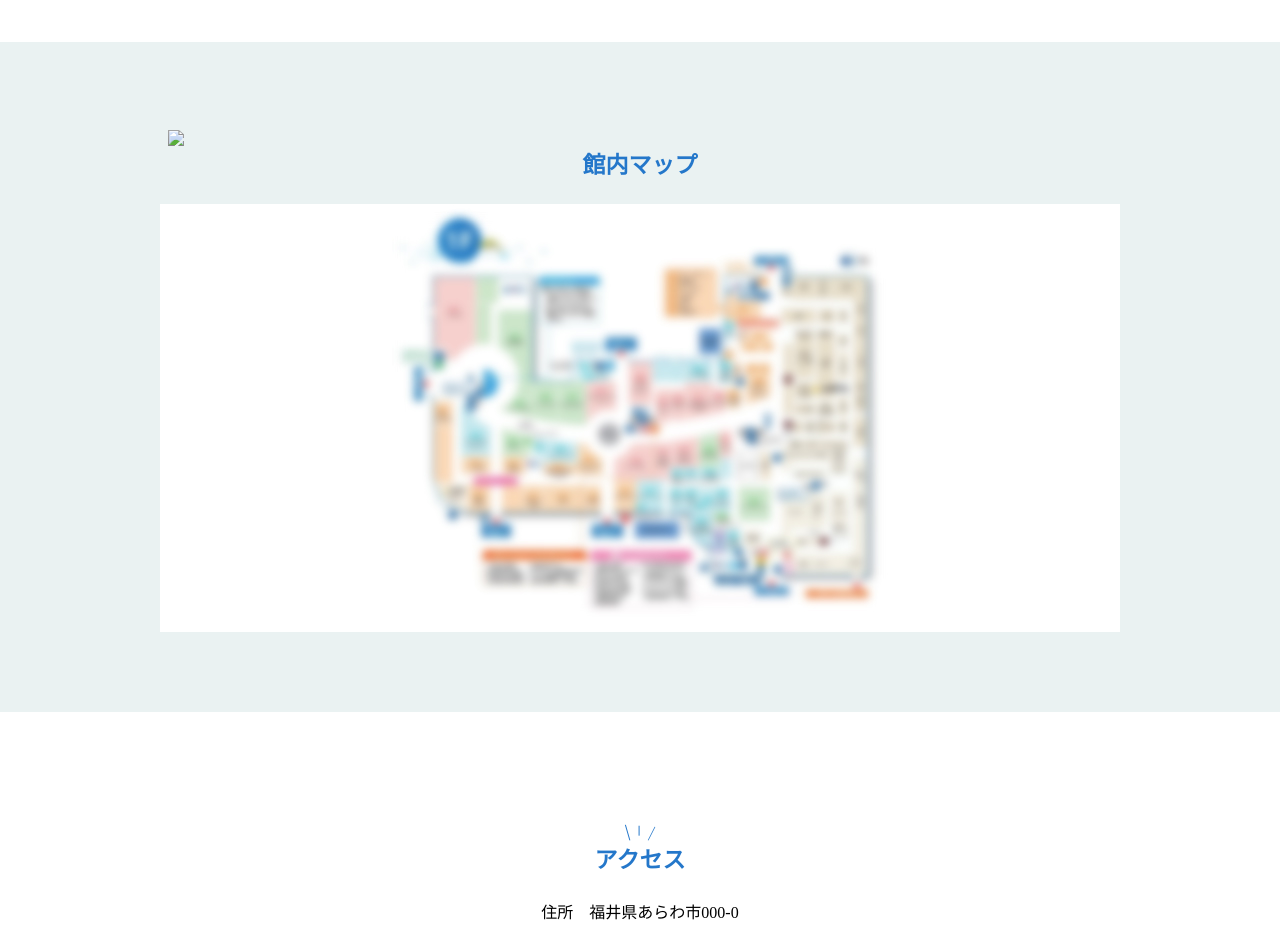
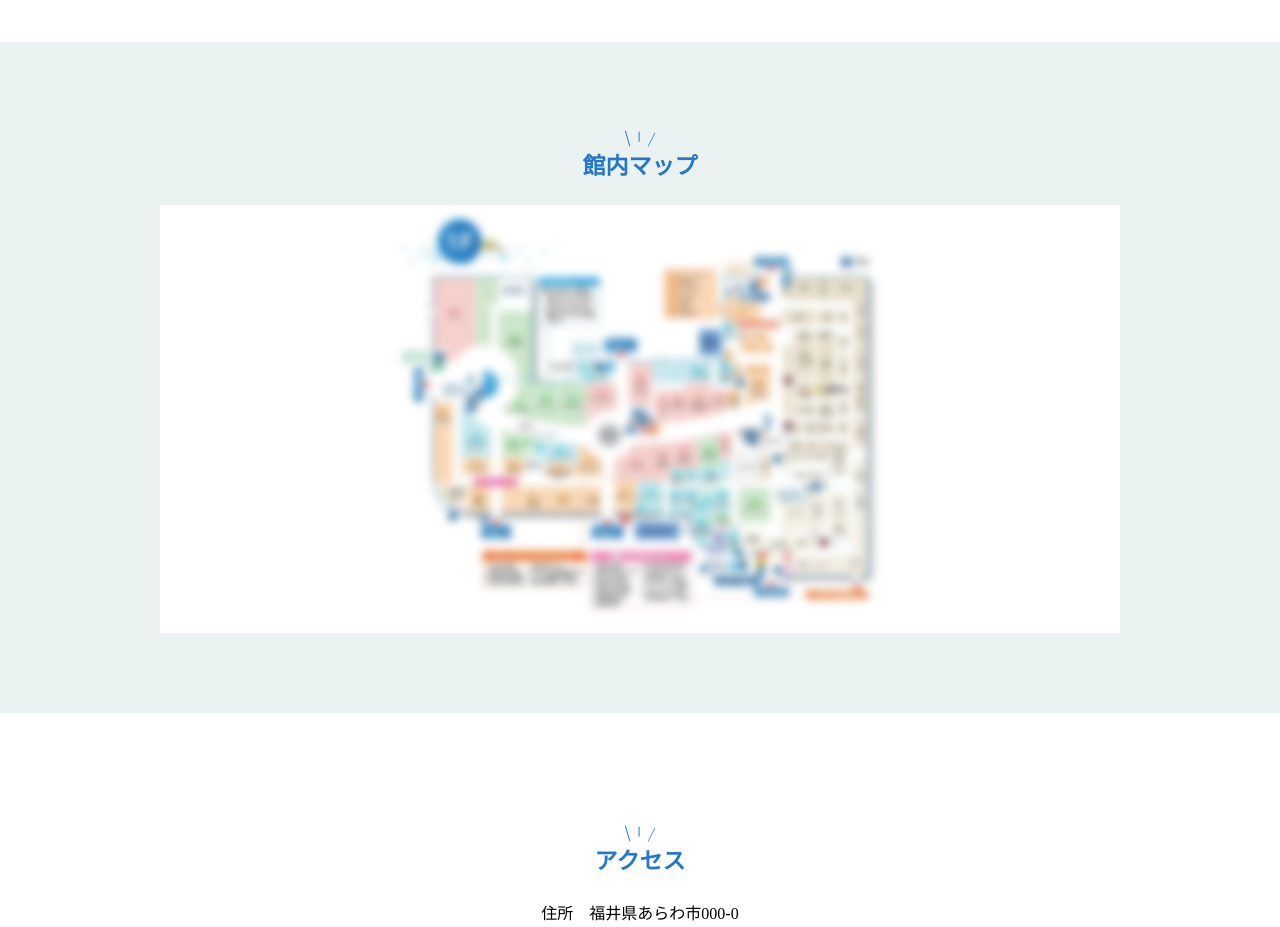
Before and after one commit to nmayu/hosigake, a plain HTML site: page index.html in a window 1280 px wide. Shown: the part 3200-4127 px from the top of the page. Drawn offline with Linux system fonts and the light colour scheme.

Commit message:
Update index.html

```diff
--- a/index.html
+++ b/index.html
@@ -82,7 +82,7 @@
 
     <div class="mapBack">
     <section id="map">
-        <h3><img class="do" src="img/do.png">館内マップ</h3>
+        <h3><img class="do" src="https://nmayu.github.io/hosigake/do.png">館内マップ</h3>
         <div class="Back">
             <img src="https://nmayu.github.io/hosigake/map.jpg">
         </div>
```
